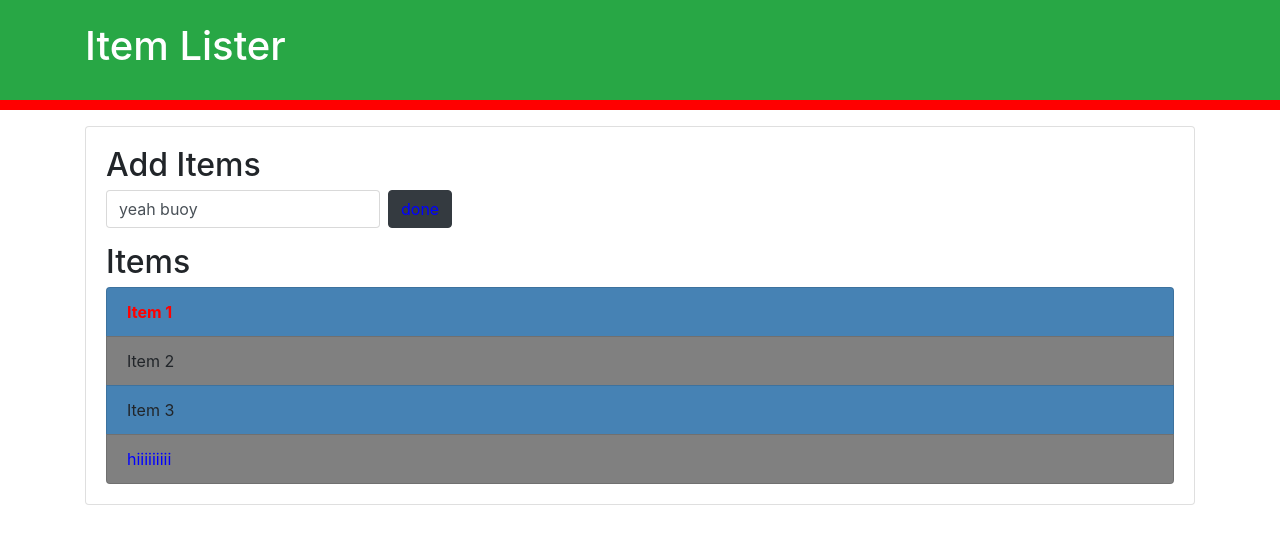
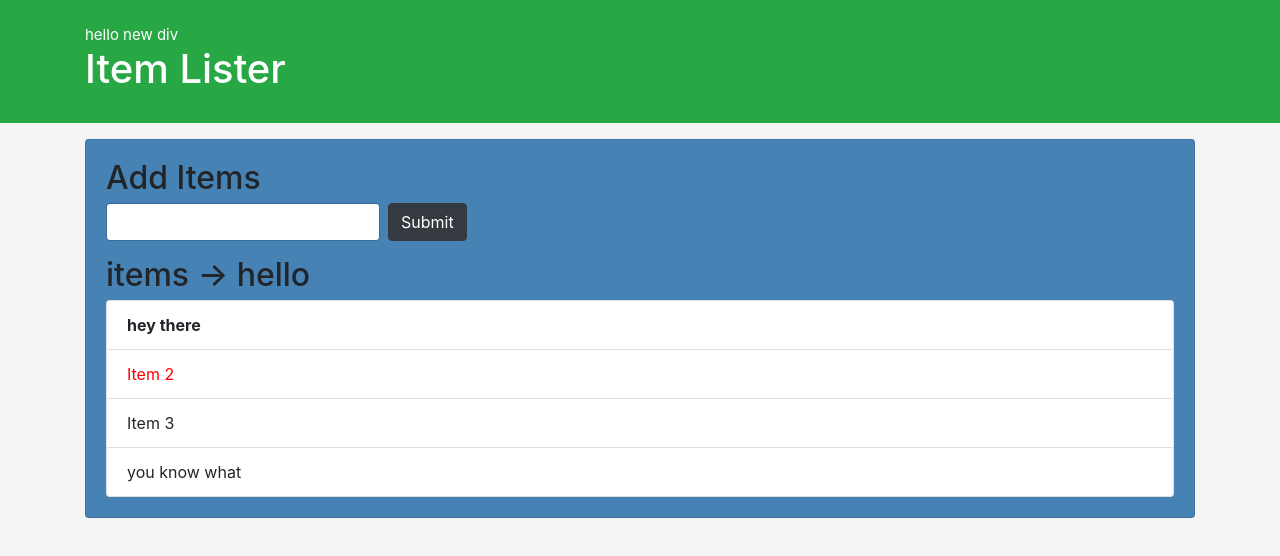
Before and after one commit to Surya-Pratap1912/sharpener_new, a plain HTML site: page index.html in a window 1280 px wide. Drawn offline with nearby package versions, Linux system fonts and the light colour scheme.

Commit message:
6th commit

```diff
--- a/index.html
+++ b/index.html
@@ -36,34 +36,77 @@
    </div>
   </div>
   <script>
-    var header=document.querySelector('#main-header');
+   // traversing the dom
 
-console.log(header);
-header.style.borderBottom='solid red 10px';
+var  item = document.querySelector('#items');
 
-var input= document.querySelector('input');
-input.value="yeah buoy";
+//parentnode
 
-var in_submit= document.querySelector('input[type="submit"]');
-in_submit.value='done';
-in_submit.style.color='blue';
+// console.log(item.parentNode);
+item.parentNode.style.backgroundColor='steelblue';
 
-var lst= document.querySelector('.list-group-item:first-child');
-var lst2= document.querySelector('.list-group-item:last-child');
-lst.style.color='red';
-lst2.style.color='blue';
-lst2.textContent='hiiiiiiiii';
+// console.log(item.parentNode.parentNode.parentNode);
 
-//que3rySelectorAll
+item.parentNode.parentNode.parentNode.style.backgroundColor='whitesmoke';
 
-var odd=document.querySelectorAll('li:nth-child(odd)');
-var even=document.querySelectorAll('li:nth-child(even)');
-console.log(odd);
-for (var i = 0 ; i < odd.length ; i++)
-{
-    odd[i].style.backgroundColor = 'steelblue';
-    even[i].style.backgroundColor='grey';
-}
+//childNodes
+
+// console.log(item.childNodes)    //returns all child nodes with line breaks also
+
+// //returns child node with line breaks also
+// console.log(item.firstChild)
+// console.log(item.firstChild)
+
+// to return only elements
+// console.log(item.firstElementChild);
+item.firstElementChild.innerText='hey there'
+// console.log(item.lastElementChild);
+item.lastElementChild.textContent='you know what';
+
+// using children we don't get the texts
+// console.log(item.children);
+console.log(item.firstChild);
+console.log(item.lastChild);
+item.children[1].style.color='red'; // and so all others
+
+// siblings : to get access to sibling nodes
+
+console.log(item.nextSibling)   //pointing  to next text break
+console.log(item.nextElementSibling)    // to next element if nt there then NULL
+
+console.log(item.previousSibling)   // with line break
+console.log(item.previousElementSibling)   // only a previous element
+
+item.previousElementSibling.textContent='items -> hello';
+
+
+//creating elements
+
+var newdiv = document.createElement('div');
+
+newdiv.className='hey_new_one';
+newdiv.id='id';
+
+newdiv.setAttribute('title', 'helo div');
+
+// console.log(newdiv);
+
+var newtxt= document.createTextNode('hello new div');
+
+newdiv.appendChild(newtxt);     // adding newtxt into the newdiv
+
+// console.log(newdiv);
+
+// to add the newdiv to our dom
+
+var container= document.querySelector( 'header .container');
+console.log(container);
+
+container.insertBefore(newdiv,container.firstElementChild);     // inserting before the first element child of container that is <h1>
+
+newdiv.style.color='whtesmoke';
+newdiv.style.fontSize='15px';
+
   </script>
   <!-- <script src="dom.js"></script> -->
 </body>
```
